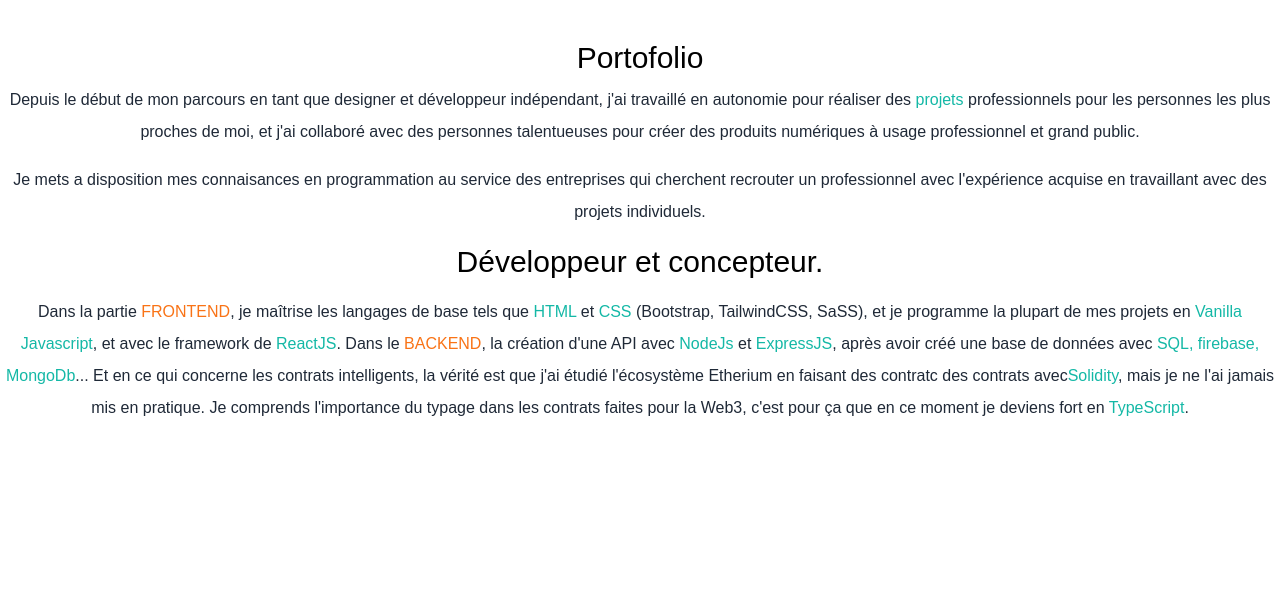
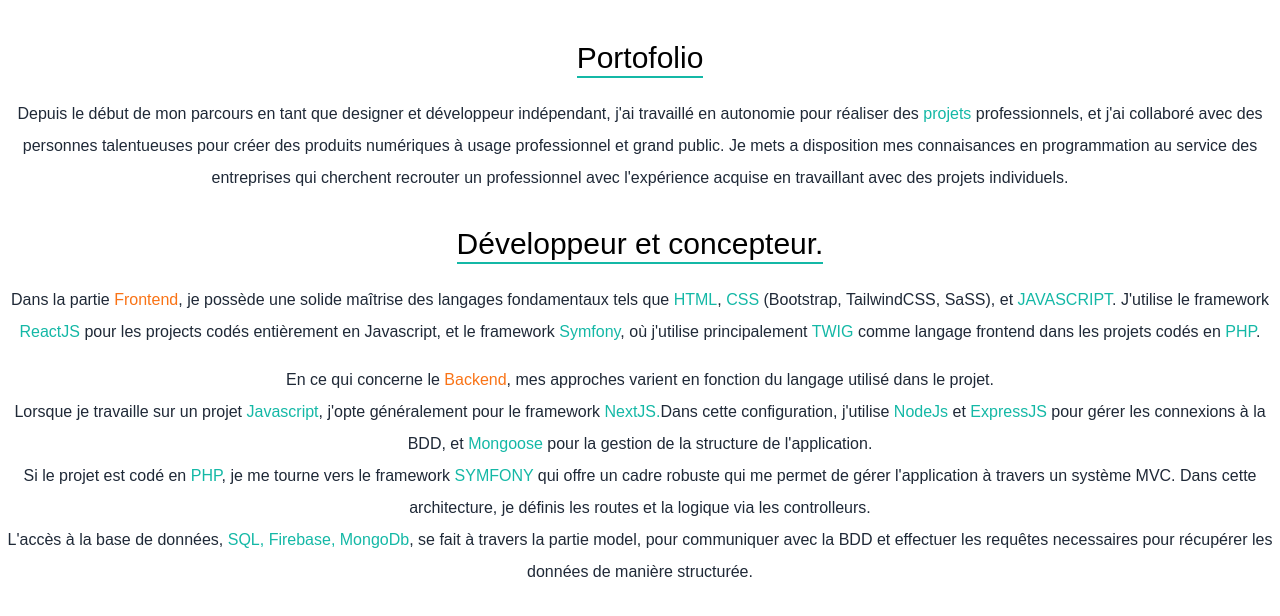
Before and after one commit to FranBo10/portfolio_js, a React (Vite) app: page /about in a window 1280 px wide. Shown: the top 616 px of the page. Built offline with nearby package versions, Linux system fonts and the light colour scheme.

Commit message:
Cambio ruta CV

```diff
--- a/src/App.jsx
+++ b/src/App.jsx
@@ -5,6 +5,7 @@
 import Skills from "./components/Skills/Skills";
 import Header from "./components/Header/Header";
 import About from "./components/About";
+import Cards from "./components/Cards/Cards";
 
 function App() {
   const [darkMode, setDarkMode] = useState(null);
@@ -26,12 +27,13 @@
   }, [darkMode]);
 
   return (
-    <div className=" bg-white px-10 dark:bg-gray-900 md:px-20 lg:px-40">
+    <div className=" bg-gray-200 px-10 dark:bg-gray-900 md:px-20 lg:px-40">
       <Navbar setDarkMode={setDarkMode} darkMode={darkMode} />
       <Header />
       <About />
       <Skills />
       <Projects />
+      <Cards />
       <Contact />
     </div>
   );
--- a/src/components/About.jsx
+++ b/src/components/About.jsx
@@ -3,44 +3,54 @@
 const About = () => {
   return (
     <div id="about" class="text-center">
-      <h3 class="text-3xl mt-10 dark:text-white ">Portofolio</h3>
+      <h3 class="text-3xl inline-block mt-10 mb-3 border-b-2 border-teal-500 dark:text-white">
+        Portofolio
+      </h3>
 
-      <p class="text-md py-2 leading-8 text-gray-800 dark:text-gray-200">
+      <p class="text-md py-2 mb-3 leading-8 text-gray-800 dark:text-gray-200">
         Depuis le début de mon parcours en tant que designer et développeur
         indépendant, j'ai travaillé en autonomie pour réaliser des{" "}
-        <span class="text-teal-500">projets</span> professionnels pour les
-        personnes les plus proches de moi, et j'ai collaboré avec des personnes
-        talentueuses pour créer des produits numériques à usage professionnel et
-        grand public.
-      </p>
-      <p class="text-md py-2 leading-8 text-gray-800 dark:text-gray-200">
-        Je mets a disposition mes connaisances en programmation au service des
-        entreprises qui cherchent recrouter un professionnel avec l'expérience
-        acquise en travaillant avec des projets individuels.
+        <span class="text-teal-500">projets</span> professionnels, et j'ai
+        collaboré avec des personnes talentueuses pour créer des produits
+        numériques à usage professionnel et grand public. Je mets a disposition
+        mes connaisances en programmation au service des entreprises qui
+        cherchent recrouter un professionnel avec l'expérience acquise en
+        travaillant avec des projets individuels.
       </p>
 
-      <h3 class="text-2xl py-2 dark:text-white md:text-3xl">
+      <h3 class="text-3xl inline-block my-3 border-b-2 border-teal-500 dark:text-white">
         Développeur et concepteur.
       </h3>
       <p class="text-md py-2 leading-8 text-gray-800 dark:text-gray-200">
-        Dans la partie <span class="text-orange-500">FRONTEND</span>, je
-        maîtrise les langages de base tels que{" "}
-        <span class="text-teal-500">HTML</span> et{" "}
+        Dans la partie <span class="text-orange-500">Frontend</span>, je possède
+        une solide maîtrise des langages fondamentaux tels que{" "}
+        <span class="text-teal-500">HTML</span>,{" "}
         <span class="text-teal-500">CSS</span> (Bootstrap, TailwindCSS, SaSS),
-        et je programme la plupart de mes projets en{" "}
-        <span class="text-teal-500">Vanilla Javascript</span>, et avec le
-        framework de <span class="text-teal-500">ReactJS</span>. Dans le{" "}
-        <span class="text-orange-500">BACKEND</span>, la création d'une API avec{" "}
-        <span class="text-teal-500">NodeJs</span> et{" "}
-        <span class="text-teal-500">ExpressJS</span>, après avoir créé une base
-        de données avec{" "}
-        <span class="text-teal-500">SQL, firebase, MongoDb</span>... Et en ce
-        qui concerne les contrats intelligents, la vérité est que j'ai étudié
-        l'écosystème Etherium en faisant des contratc des contrats avec
-        <span class="text-teal-500">Solidity</span>, mais je ne l'ai jamais mis
-        en pratique. Je comprends l'importance du typage dans les contrats
-        faites pour la Web3, c'est pour ça que en ce moment je deviens fort en{" "}
-        <span class="text-teal-500">TypeScript</span>.
+        et <span class="text-teal-500">JAVASCRIPT</span>. J'utilise le framework{" "}
+        <span class="text-teal-500">ReactJS</span> pour les projects codés
+        entièrement en Javascript, et le framework{" "}
+        <span class="text-teal-500">Symfony</span>, où j'utilise principalement{" "}
+        <span class="text-teal-500">TWIG</span> comme langage frontend dans les
+        projets codés en <span class="text-teal-500">PHP</span>.
+      </p>
+      <p class="text-md py-2 leading-8 text-gray-800 dark:text-gray-200">
+        En ce qui concerne le <span class="text-orange-500">Backend</span>, mes
+        approches varient en fonction du langage utilisé dans le projet.
+        <br></br>Lorsque je travaille sur un projet{" "}
+        <span class="text-teal-500">Javascript</span>, j'opte généralement pour
+        le framework <span class="text-teal-500">NextJS.</span>Dans cette
+        configuration, j'utilise <span class="text-teal-500">NodeJs</span> et{" "}
+        <span class="text-teal-500">ExpressJS</span> pour gérer les connexions à
+        la BDD, et <span class="text-teal-500">Mongoose</span> pour la gestion
+        de la structure de l'application.<br></br>
+        Si le projet est codé en <span class="text-teal-500">PHP</span>, je me
+        tourne vers le framework <span class="text-teal-500">SYMFONY</span> qui
+        offre un cadre robuste qui me permet de gérer l'application à travers un
+        système MVC. Dans cette architecture, je définis les routes et la
+        logique via les controlleurs.<br></br> L'accès à la base de données,{" "}
+        <span class="text-teal-500">SQL, Firebase, MongoDb</span>, se fait à
+        travers la partie model, pour communiquer avec la BDD et effectuer les
+        requêtes necessaires pour récupérer les données de manière structurée.
       </p>
     </div>
   );
--- a/src/components/Header/Header.jsx
+++ b/src/components/Header/Header.jsx
@@ -9,7 +9,7 @@
 const Header = () => {
   return (
     <div class="text-center">
-      <div class="text-center mx-auto bg-gradient-to-b from-teal-500 rounded-full w-80 h-80 relative overflow-hidden mt-10 md:h-76 md:w-76">
+      <div class="text-center mx-auto bg-gradient-to-b from-teal-500 rounded-full w-60 h-60 relative overflow-hidden mt-10 md:h-76 md:w-76">
         <img src={perfil} class="profil" objectFit="cover" alt="profil" />
       </div>
       <h2 class="text-5xl py-2 text-teal-600 font-medium dark:text-teal-400 md:text-6xl">
--- a/src/components/Navbar/Navbar.jsx
+++ b/src/components/Navbar/Navbar.jsx
@@ -75,12 +75,15 @@
             <Link smooth to="#projects">
               <li class="ml-10 text-sm uppercase hover:border-b">Projets</li>
             </Link>
+            <Link smooth to="#services">
+              <li class="ml-10 text-sm uppercase hover:border-b">Services</li>
+            </Link>
             <Link smooth to="#contact">
               <li class="ml-10 text-sm uppercase hover:border-b">Contact</li>
             </Link>
             <li class="ml-10 text-sm uppercase hover:border-b">
-              <button class="p-3 rounded text-xl bg-teal-600 font-medium">
-                <a href="https://franbo10.github.io/francisco_cv/">Mon CV</a>
+              <button class="p-3 rounded text-xl hover:scale-105 ease-in duration-300 bg-teal-600 font-medium">
+                <a href="https://franbo10.github.io/cv_esp/">Mon CV</a>
               </button>
             </li>
           </ul>
--- a/src/components/Projects/Projects.jsx
+++ b/src/components/Projects/Projects.jsx
@@ -1,7 +1,7 @@
 import React from "react";
 import todolist from "../../img/todolist.png";
 import pokedex from "../../img/pokedex.jpg";
-import pokedex2 from "../../img/pokedex2.png";
+import popine from "../../img/popine.png";
 import karnak from "../../img/karnak.png";
 import web5 from "../../img/web5.png";
 import freetourgo from "../../img/freetourgo.png";
@@ -16,11 +16,11 @@
         </p>
         <h2 class="py-4 dark:text-gray-100">Voici mes projets</h2>
         <div class="grid md:grid-cols-2 gap-8">
-        <ProjectItem
-            title="Karnak Porcellanato"
-            description="Premier projet HTML / CSS (2020)"
-            backgroundImg={karnak}
-            projectUrl="https://franbo10.github.io/karnak/"
+          <ProjectItem
+            title="Pizzeria Popine"
+            description="Application web PHP Symfony / Javascript (2024)"
+            backgroundImg={popine}
+            projectUrl="https://popineparis.osc-fr1.scalingo.io/"
           />
           <ProjectItem
             title="FreetourGo"
@@ -29,8 +29,14 @@
             projectUrl="https://freetourgo.com"
           />
           <ProjectItem
+            title="Karnak Porcellanato"
+            description="Premier projet HTML / CSS (2020)"
+            backgroundImg={karnak}
+            projectUrl="https://franbo10.github.io/karnak/"
+          />
+          <ProjectItem
             title="Pokedex"
-            description="Connexion à PokeAPI, affiche et système de recherche de Pokemons"
+            description="React / Vite - Connexion à PokeAPI, affiche et système de recherche de Pokemons"
             backgroundImg={pokedex}
             projectUrl="https://franbo10.github.io/pokedex_js/"
           />
```
Also changed, not shown: src/components/Cards/Cards.jsx (+57 -42 lines), src/img/popine.png (added).
